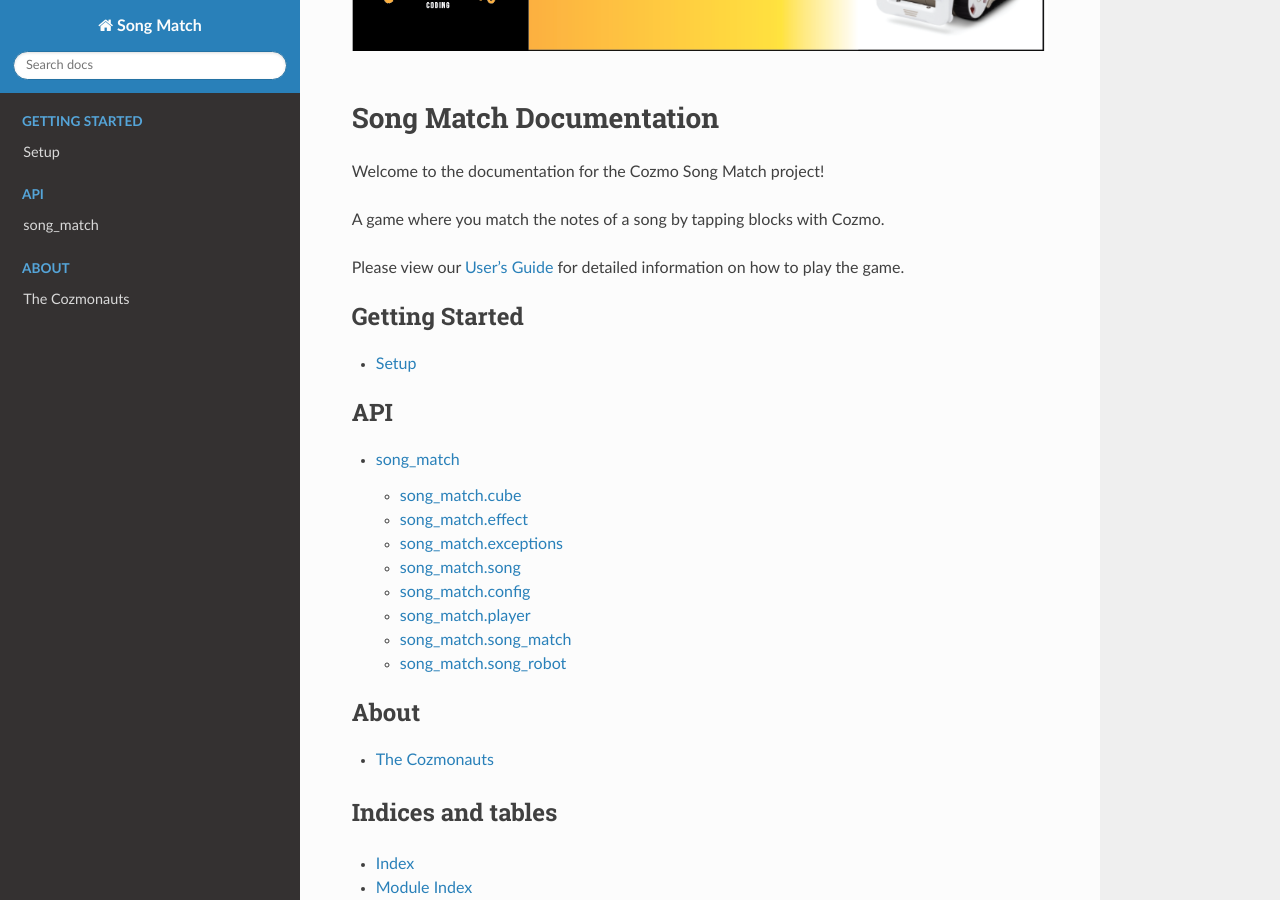
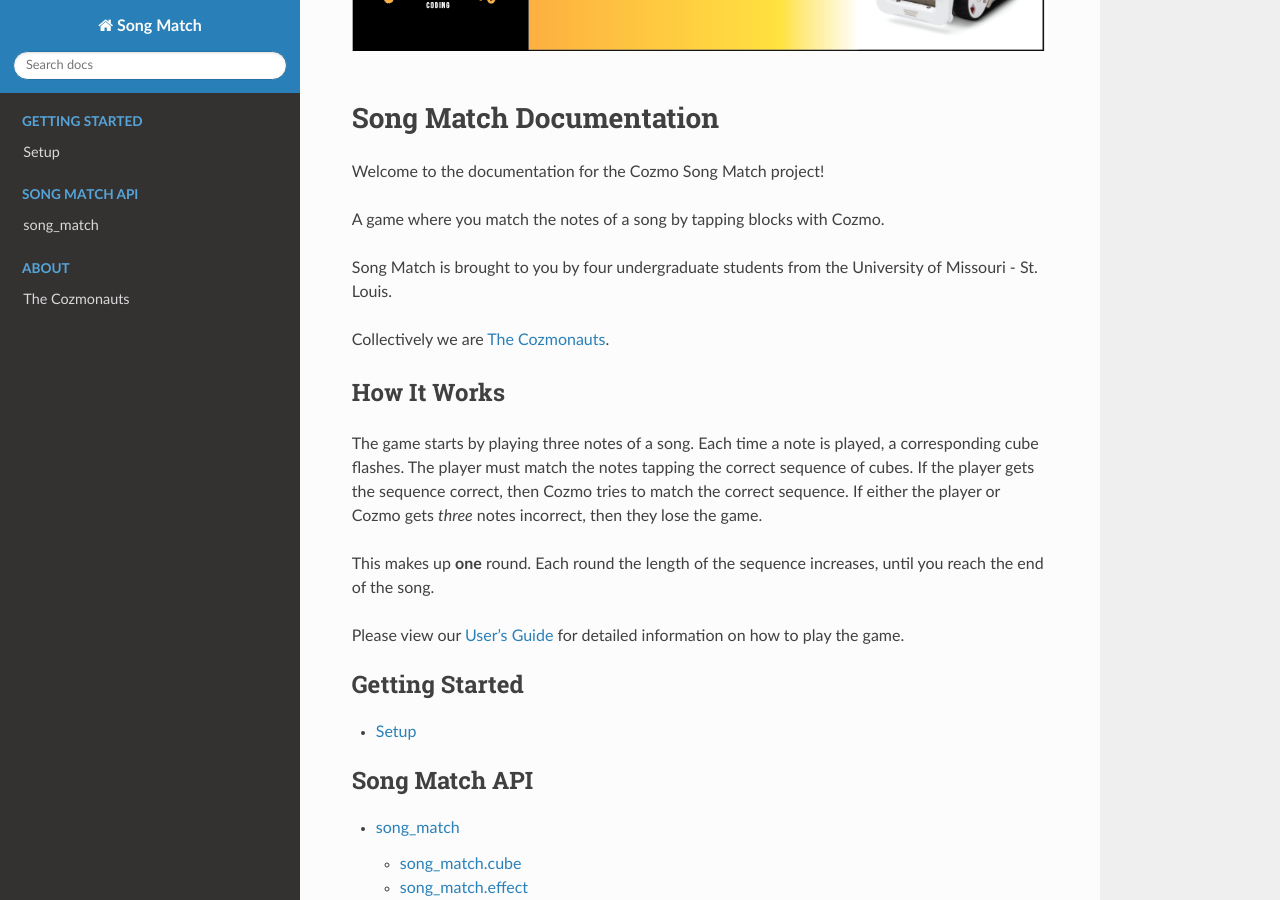
Before and after one commit to gbroques/cozmo-song-match, a Sphinx documentation site: the page built from docs/index.rst, in a window 1280 px wide and 900 px high, scrolled down 236 px. Built offline with Sphinx 7.4.7 and the Read the Docs theme 2.0.0, drawn with Linux system fonts in a browser that asks for light colours.

Commit message:
Add detailed introduction and change API to Song Match API

```diff
--- a/docs/index.rst
+++ b/docs/index.rst
@@ -15,6 +15,23 @@
 
 A game where you match the notes of a song by tapping blocks with Cozmo.
 
+Song Match is brought to you by four undergraduate students from the University of Missouri - St. Louis.
+
+Collectively we are `The Cozmonauts <the_cozmonauts.html>`_.
+
+How It Works
+------------
+The game starts by playing three notes of a song.
+Each time a note is played, a corresponding cube flashes.
+The player must match the notes tapping the correct sequence of cubes.
+If the player gets the sequence correct, then Cozmo tries to match the correct sequence.
+If either the player or Cozmo gets *three* notes incorrect, then they lose the game.
+
+This makes up **one** round.
+Each round the length of the sequence increases, until you reach the end of the song.
+
+
+
 Please view our `User's Guide <_static/cube_jam.pdf>`_ for detailed information on how to play the game.
 
 .. toctree::
@@ -24,7 +41,7 @@
 
 .. toctree::
    :maxdepth: 2
-   :caption: API
+   :caption: Song Match API
 
    song_match/song_match.rst
 
```
